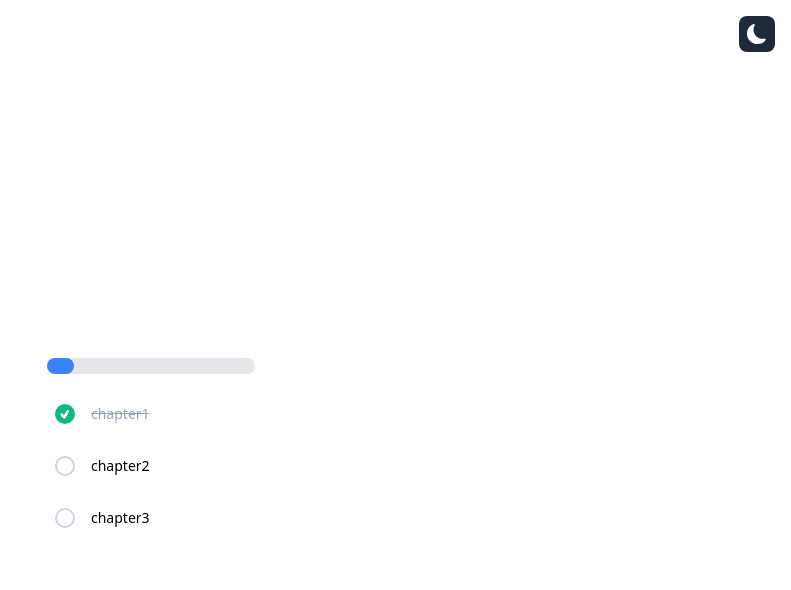
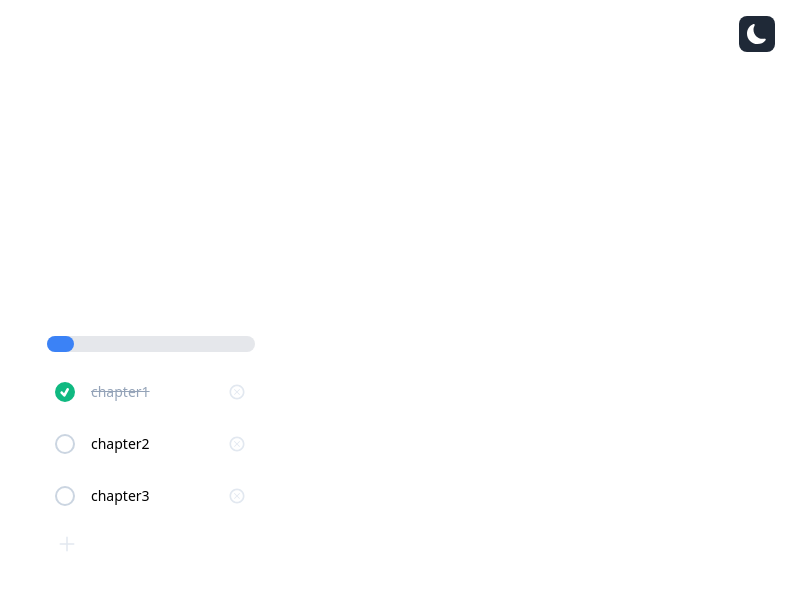
Before and after one commit to JimSunJing/progress, a Next.js app: page / in a window 1280 px wide. Shown: the top 590 px of the page, without its empty margins (489-1280 px from the left). Built offline with nearby package versions, Linux system fonts and the light colour scheme.

Commit message:
delete button, create input ui

```diff
--- a/src/pages/index.tsx
+++ b/src/pages/index.tsx
@@ -1,14 +1,18 @@
 import { useTheme } from "next-themes";
 import { useState } from "react";
-import { TiTick } from "react-icons/ti";
+import { TiDeleteOutline, TiTick } from "react-icons/ti";
 import { BsSunFill, BsMoonFill } from "react-icons/bs";
+import { IoAdd } from "react-icons/io5";
+import { FcCancel } from "react-icons/fc";
 
 const Chapter = ({
   item,
   handleCheck,
+  handleDelete,
 }: {
   item: Chapter;
   handleCheck: (id: string) => void;
+  handleDelete: (id: string) => void;
 }) => {
   return (
     <div>
@@ -26,8 +30,48 @@ const Chapter = ({
         <span className="flex items-center justify-center w-5 h-5 text-transparent border-2 border-slate-300 rounded-full">
           <TiTick />
         </span>
-        <span className="ml-4 text-sm">{item.name}</span>
+        <span className="ml-4 text-sm flex-grow">{item.name}</span>
+        <span
+          className="text-xl text-slate-200 hover:text-slate-600"
+          onClick={(e) => {
+            e.stopPropagation();
+            handleDelete(item.id);
+          }}
+        >
+          <TiDeleteOutline />
+        </span>
       </label>
+    </div>
+  );
+};
+
+const NewChapter = () => {
+  const [onWrite, setOnWrite] = useState(false);
+
+  return (
+    <div className="flex mt-3 w-full">
+      {!onWrite && (
+        <div
+          className="text-slate-200 hover:text-slate-600 text-2xl hover:bg-slate-50 flex-grow px-2 py-1 rounded-md"
+          onClick={() => setOnWrite(true)}
+        >
+          <IoAdd />
+        </div>
+      )}
+      {onWrite && (
+        <>
+          <div className="relative w-full">
+            <input
+              type="text"
+              id="new-chapter-name"
+              className="block w-full p-2 text-gray-900 border border-gray-300 rounded-lg bg-gray-50 sm:text-xs focus:ring-blue-500 focus:border-blue-500 dark:bg-gray-700 dark:border-gray-600 dark:placeholder-gray-400 dark:text-white dark:focus:ring-blue-500 dark:focus:border-blue-500"
+            />
+            <span className="text-2xl absolute right-2 top-1">
+              <FcCancel onClick={() => setOnWrite(false)} />
+            </span>
+          </div>
+        </>
+      )}
     </div>
   );
 };
@@ -76,8 +120,8 @@ export default function Home() {
 
   // check a chapter
   const handleCheck = (id: string) => {
-    setChapters(() =>
-      chapters.map((item) => {
+    setChapters((prev) =>
+      prev.map((item) => {
         if (item.id === id) {
           return {
             ...item,
@@ -87,6 +131,10 @@ export default function Home() {
         return item;
       })
     );
+  };
+
+  const handleDelete = (id: string) => {
+    setChapters((prev) => prev.filter((item) => item.id !== id));
   };
 
   return (
@@ -104,8 +152,14 @@ export default function Home() {
       </div>
       <div className="flex flex-col mt-5 space-y-3 w-52">
         {chapters.map((item) => (
-          <Chapter key={item.id} item={item} handleCheck={handleCheck} />
+          <Chapter
+            key={item.id}
+            item={item}
+            handleCheck={handleCheck}
+            handleDelete={handleDelete}
+          />
         ))}
+        <NewChapter />
       </div>
     </main>
   );
```
